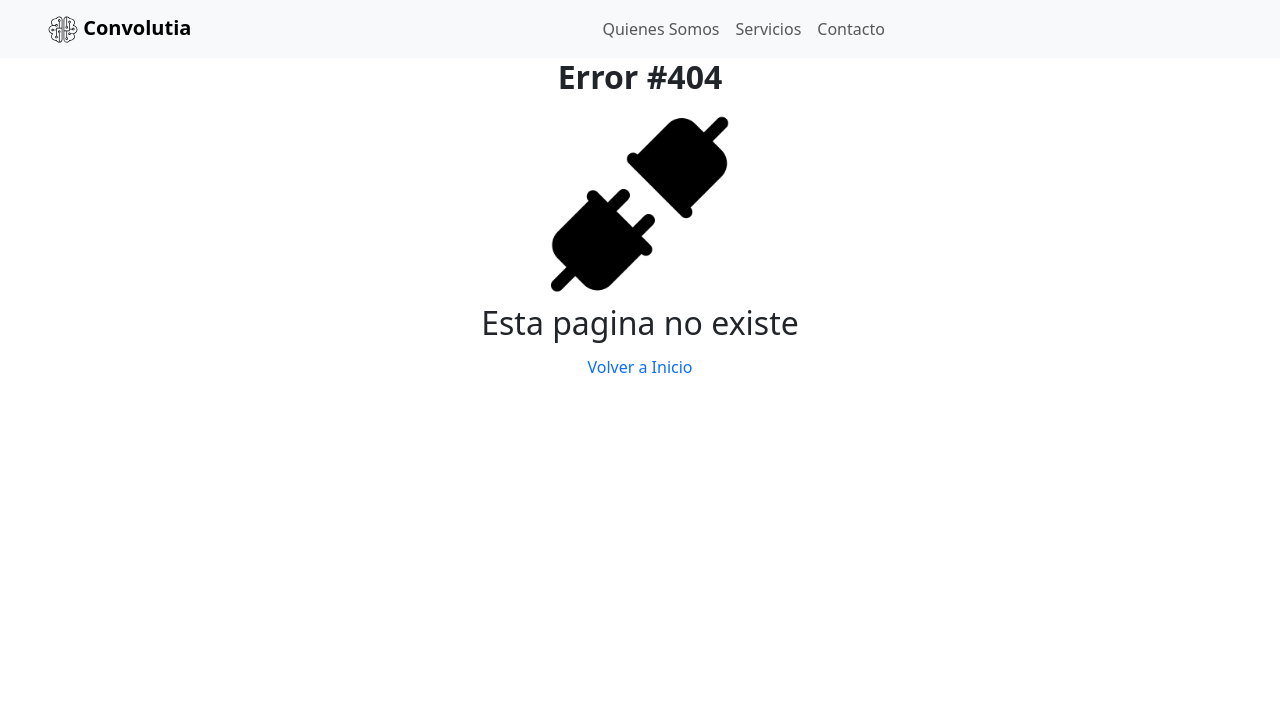
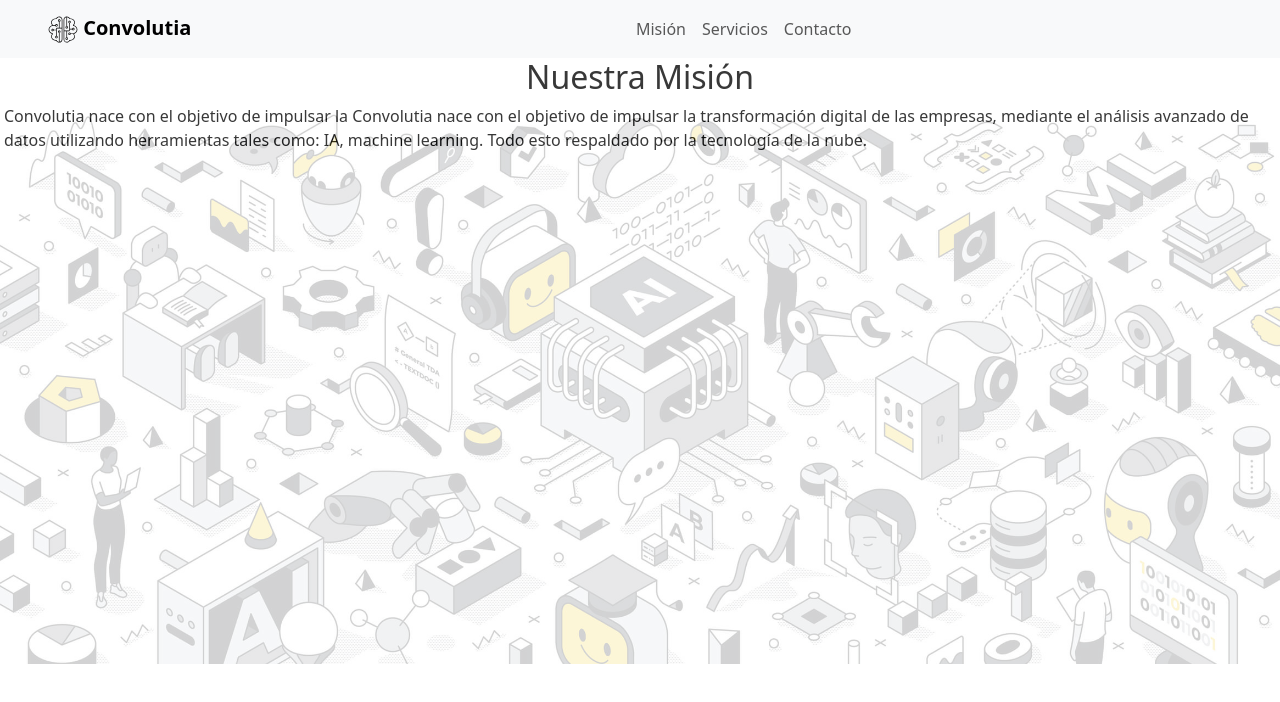
Before and after one commit to diegodiazross/convolutiva, a React (Vite) app: page /mision in a window 1280 px wide. Before the commit this address had no page. Shown: the top 702 px of the page. Built offline with nearby package versions, Linux system fonts and the light colour scheme.

Commit message:
cambio del nombre de componente + ajustes menores

```diff
--- a/index.html
+++ b/index.html
@@ -2,9 +2,9 @@
 <html lang="es">
   <head>
     <meta charset="UTF-8" />
-    <link rel="icon" type="image/svg+xml" href="/vite.svg" />
     <meta name="viewport" content="width=device-width, initial-scale=1.0" />
-    <title>Convolution</title>
+    <link rel="icon" href="src/assets/main-icon.svg" type="image/x-icon">
+    <title>Convolutiva</title>
   </head>
   <body>
     <div id="root"></div>
--- a/src/App.jsx
+++ b/src/App.jsx
@@ -4,7 +4,7 @@ import { BrowserRouter, Routes, Route } from "react-router-dom";
 import Navigator from "./components/Navbar";
 import Home from "./components/Home";
 import Servicios from "./components/Servicios";
-import QuienesSomos from "./components/QuienesSomos";
+import Mision from "./components/Mision";
 import Error from "./Error";
 import Contacto from "./components/Contacto";
 
@@ -14,7 +14,7 @@ function App() {
       <Navigator> </Navigator>
       <Routes>
         <Route path="/" element={<Home />} />
-        <Route path="quienes-somos" element={<QuienesSomos />} />
+        <Route path="mision" element={<Mision />} />
         <Route path="servicios" element={<Servicios />} />
         <Route path="contacto" element={<Contacto />} />
         <Route path="*" element={<Error />} />
--- a/src/components/Footer.module.css
+++ b/src/components/Footer.module.css
@@ -1,6 +1,6 @@
 footer {
   background-color: black;
-  margin-top: 10px;
+  margin-top: 5px;
   color: white;
 }
 
--- /dev/null
+++ b/src/components/Mision.jsx
@@ -0,0 +1,15 @@
+import styles from "../components/Mision.module.css";
+
+function Mision() {
+  return (
+    <div className={`Container ${styles.container}`}>
+      <h2 className="text-center"> Nuestra Misión </h2>
+      <p className="text-start text-wrap m-1" >Convolutia nace con el objetivo de impulsar la Convolutia nace con el objetivo de impulsar la transformación digital de las empresas,
+mediante el análisis avanzado de datos utilizando herramientas tales como: IA, machine learning. Todo esto respaldado por la tecnología de la nube.
+
+</p>
+    </div>
+  );
+}
+
+export default Mision;
--- a/src/components/Navbar.jsx
+++ b/src/components/Navbar.jsx
@@ -15,7 +15,7 @@ function Navigator() {
       <Navbar.Toggle aria-controls="basic-navbar-nav" />
       <Navbar.Collapse id="basic-navbar-nav" className="justify-content-center mx-2">
         <Nav className="">
-          <Nav.Link href="/quienes-somos">Quienes Somos</Nav.Link>
+          <Nav.Link href="/mision">Misión</Nav.Link>
           <Nav.Link href="/servicios">Servicios</Nav.Link>
           <Nav.Link href="/contacto" className="">
             Contacto{" "}
--- a/src/components/QuienesSomos.jsx
+++ /dev/null
@@ -1,12 +0,0 @@
-import styles from "../components/QuienesSomos.module.css";
-
-function QuienesSomos() {
-  return (
-    <div className={`Container ${styles.container}`}>
-      <h2 className="text-center"> Nuestra Misión </h2>
-      <p className="text-start text-wrap">Convolutia nace el 2024, buscamos ayudar en la transformación digital de las empresas, mediante el uso de IA y machine learning en conjunto con las tecnologías de la nube. Contamos con años de experiencia en distintos rubros.  </p>
-    </div>
-  );
-}
-
-export default QuienesSomos;
```
Also changed, not shown: src/components/Mision.module.css (renamed from src/components/QuienesSomos.module.css).
